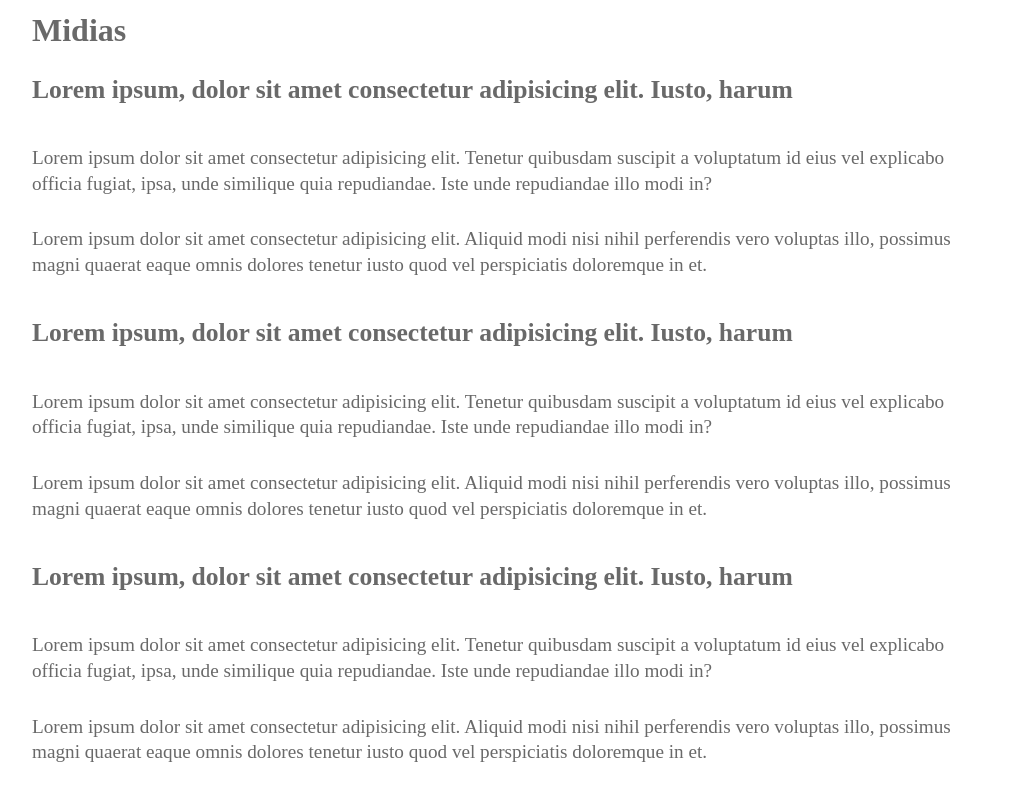
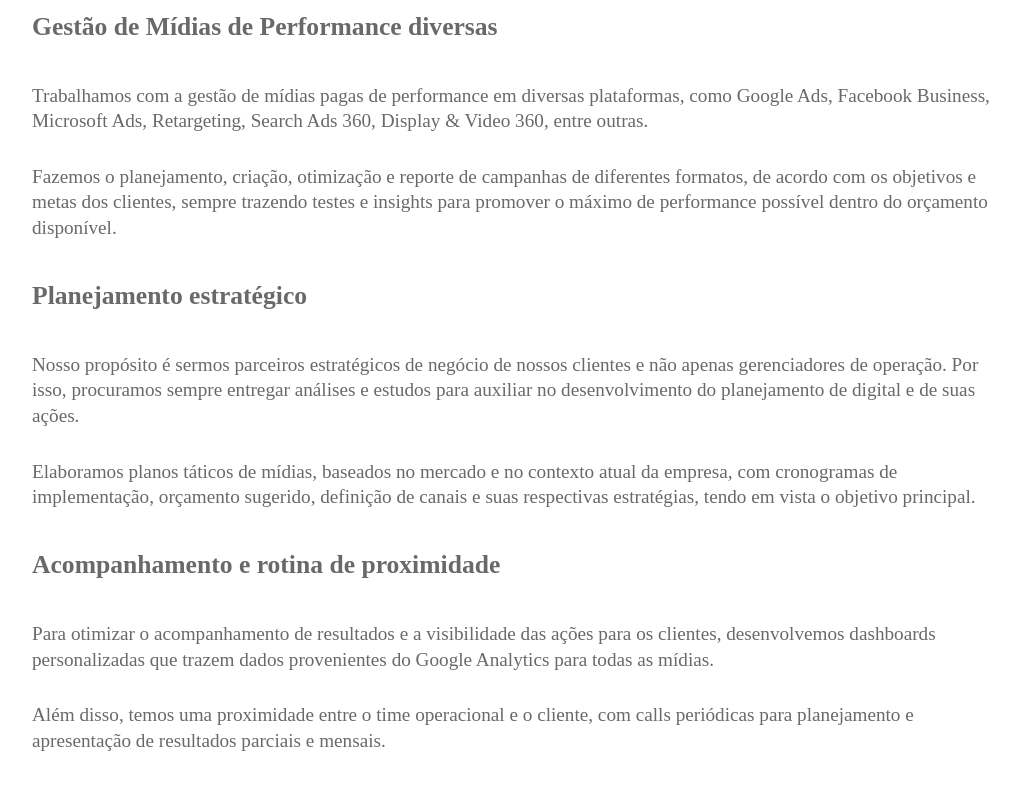
Before and after one commit to Rocky-WebDevelopment/rockywebsite, a React (Create React App) app: page /services/midias in a window 1280 px wide. Shown: the part 740-1537 px from the top of the page, without its empty margins (128-1148 px from the left). Built offline with nearby package versions, Linux system fonts and the light colour scheme; a web font is replaced by a local one.

Commit message:
conteudo adicionado: paginas midias e tecnologia.

```diff
--- a/src/pages/Midias/PageMidias.js
+++ b/src/pages/Midias/PageMidias.js
@@ -9,23 +9,29 @@ function Midias() {
             />
 
             <div className="container">
-                <h1>Midias</h1>
-                <h3>Lorem ipsum, dolor sit amet consectetur adipisicing elit. Iusto, harum </h3>
-                <p>Lorem ipsum dolor sit amet consectetur adipisicing elit. Tenetur quibusdam suscipit a voluptatum id eius vel explicabo officia fugiat, ipsa, unde similique quia repudiandae. Iste unde repudiandae illo modi in?</p>
-                <p>Lorem ipsum dolor sit amet consectetur adipisicing elit. Aliquid modi nisi nihil perferendis vero voluptas illo, possimus magni quaerat eaque omnis dolores tenetur iusto quod vel perspiciatis doloremque in et.</p>
+                <h3>Gestão de Mídias de Performance diversas</h3>
+                <p>Trabalhamos com a gestão de mídias pagas de performance em diversas plataformas, como Google Ads, Facebook Business, Microsoft Ads, Retargeting, Search Ads 360, Display & Video 360, entre outras.</p>
+                <p>Fazemos o planejamento, criação, otimização e reporte de campanhas de diferentes formatos, de acordo com os objetivos e metas dos clientes, sempre trazendo testes e insights para promover o máximo de performance possível dentro do orçamento disponível.</p>
+                <h3>Planejamento estratégico</h3>
+                <p>Nosso propósito é sermos parceiros estratégicos de negócio de nossos clientes e não apenas gerenciadores de operação. Por isso, procuramos sempre entregar análises e estudos para auxiliar no desenvolvimento do planejamento de digital e de suas ações.</p>
+                <p>Elaboramos planos táticos de mídias, baseados no mercado e no contexto atual da empresa, com cronogramas de implementação, orçamento sugerido, definição de canais e suas respectivas estratégias, tendo em vista o objetivo principal.</p>
+                <h3>Acompanhamento e rotina de proximidade</h3>
+                <p>Para otimizar o acompanhamento de resultados e a visibilidade das ações para os clientes, desenvolvemos dashboards personalizadas que trazem dados provenientes do Google Analytics para todas as mídias.</p>
+                <p>Além disso, temos uma proximidade entre o time operacional e o cliente, com calls periódicas para planejamento e apresentação de resultados parciais e mensais.</p>
+                <h3>Foco no seu objetivo</h3>
+                <p>Por sermos parceiros estratégicos de negócio, temos um entendimento macro do business do cliente e não apenas de mídias em separado. Trabalhamos de forma multidisciplinar para garantir que o foco seja no objetivo maior do cliente e não apenas na meta de performance em mídias.</p>
+                <p>Por isso, buscamos sempre estar atualizados em novidades e tendências e trazemos insights que só são possíveis com estratégias completas em marketing digital.</p>
 
-                <h3>Lorem ipsum, dolor sit amet consectetur adipisicing elit. Iusto, harum </h3>
-                <p>Lorem ipsum dolor sit amet consectetur adipisicing elit. Tenetur quibusdam suscipit a voluptatum id eius vel explicabo officia fugiat, ipsa, unde similique quia repudiandae. Iste unde repudiandae illo modi in?</p>
-                <p>Lorem ipsum dolor sit amet consectetur adipisicing elit. Aliquid modi nisi nihil perferendis vero voluptas illo, possimus magni quaerat eaque omnis dolores tenetur iusto quod vel perspiciatis doloremque in et.</p>
+            </div>
 
-                <h3>Lorem ipsum, dolor sit amet consectetur adipisicing elit. Iusto, harum </h3>
-                <p>Lorem ipsum dolor sit amet consectetur adipisicing elit. Tenetur quibusdam suscipit a voluptatum id eius vel explicabo officia fugiat, ipsa, unde similique quia repudiandae. Iste unde repudiandae illo modi in?</p>
-                <p>Lorem ipsum dolor sit amet consectetur adipisicing elit. Aliquid modi nisi nihil perferendis vero voluptas illo, possimus magni quaerat eaque omnis dolores tenetur iusto quod vel perspiciatis doloremque in et.</p>
 
-                <h3>Lorem ipsum, dolor sit amet consectetur adipisicing elit. Iusto, harum </h3>
-                <p>Lorem ipsum dolor sit amet consectetur adipisicing elit. Tenetur quibusdam suscipit a voluptatum id eius vel explicabo officia fugiat, ipsa, unde similique quia repudiandae. Iste unde repudiandae illo modi in?</p>
-                <p>Lorem ipsum dolor sit amet consectetur adipisicing elit. Aliquid modi nisi nihil perferendis vero voluptas illo, possimus magni quaerat eaque omnis dolores tenetur iusto quod vel perspiciatis doloremque in et.</p>
-            </div>
+
+
+
+
+
+
+
         </>
     )
 }
--- a/src/pages/Tecnologias/PageTech.js
+++ b/src/pages/Tecnologias/PageTech.js
@@ -1,6 +1,8 @@
 import React from 'react'
 import ServicesBanner from '../../components/ServicesBanner/ServicesBanner'
 import { Link } from 'react-router-dom'
+import './PageTech.css'
+
 
 function Tecnologias() {
     return (
@@ -10,23 +12,12 @@ function Tecnologias() {
             />
 
             <div className="container">
-                <h1>Tecnologias</h1>
-                <h3>Lorem ipsum, dolor sit amet consectetur adipisicing elit. Iusto, harum </h3>
-                <p>Lorem ipsum dolor sit amet consectetur adipisicing elit. Tenetur quibusdam suscipit a voluptatum id eius vel explicabo officia fugiat, ipsa, unde similique quia repudiandae. Iste unde repudiandae illo modi in?</p>
-                <p>Lorem ipsum dolor sit amet consectetur adipisicing elit. Aliquid modi nisi nihil perferendis vero voluptas illo, possimus magni quaerat eaque omnis dolores tenetur iusto quod vel perspiciatis doloremque in et.</p>
 
-                <h3>Lorem ipsum, dolor sit amet consectetur adipisicing elit. Iusto, harum </h3>
-                <p>Lorem ipsum dolor sit amet consectetur adipisicing elit. Tenetur quibusdam suscipit a voluptatum id eius vel explicabo officia fugiat, ipsa, unde similique quia repudiandae. Iste unde repudiandae illo modi in?</p>
-                <p>Lorem ipsum dolor sit amet consectetur adipisicing elit. Aliquid modi nisi nihil perferendis vero voluptas illo, possimus magni quaerat eaque omnis dolores tenetur iusto quod vel perspiciatis doloremque in et.</p>
-
-                <h3>Lorem ipsum, dolor sit amet consectetur adipisicing elit. Iusto, harum </h3>
-                <p>Lorem ipsum dolor sit amet consectetur adipisicing elit. Tenetur quibusdam suscipit a voluptatum id eius vel explicabo officia fugiat, ipsa, unde similique quia repudiandae. Iste unde repudiandae illo modi in?</p>
-                <p>Lorem ipsum dolor sit amet consectetur adipisicing elit. Aliquid modi nisi nihil perferendis vero voluptas illo, possimus magni quaerat eaque omnis dolores tenetur iusto quod vel perspiciatis doloremque in et.</p>
-
-                <h3>Lorem ipsum, dolor sit amet consectetur adipisicing elit. Iusto, harum </h3>
-                <p>Lorem ipsum dolor sit amet consectetur adipisicing elit. Tenetur quibusdam suscipit a voluptatum id eius vel explicabo officia fugiat, ipsa, unde similique quia repudiandae. Iste unde repudiandae illo modi in?</p>
-                <p>Lorem ipsum dolor sit amet consectetur adipisicing elit. Aliquid modi nisi nihil perferendis vero voluptas illo, possimus magni quaerat eaque omnis dolores tenetur iusto quod vel perspiciatis doloremque in et.</p>
-
+                <h3>Uma parceria Full Digital estratégica em Branding e Performance para sua empresa!</h3>
+                <p>O sucesso de estratégias de Marketing Digital é guiado e medido por dados. Sendo assim, para uma tomada de decisão assertiva e eficaz, é preciso confiar e atuar em cima da quantidade e qualidade das informações disponíveis.</p>
+                <p>Utilizando-se das mais variadas tecnologias atuais, o time de TI da ROCKY é responsável pela coleta e tratamento de dados dos clientes, oferecendo todo o suporte que sua empresa possa precisar na hora de colocar em prática sua estratégia digital.</p>
+                <p>Além disso, confiamos aos nossos especialistas o papel de desenvolver soluções que visam otimizar e facilitar o trabalho interno da empresa.</p>
+                <p>Dividido entre Web Analytics e Web Development, o time de TI está preparado para auxiliar no crescimento e sucesso da sua marca. Conheça mais sobre cada uma dessas áreas:</p>
 
                 <section className="btn-container">
 
```
Also changed, not shown: src/pages/Tecnologias/PageTech.css (added), 1 other file (tests, documents, lock files or other folders).
